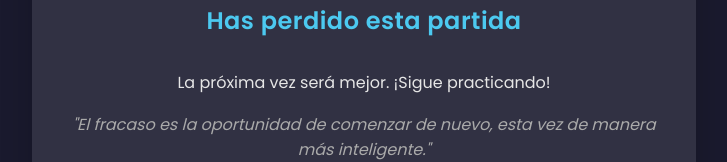
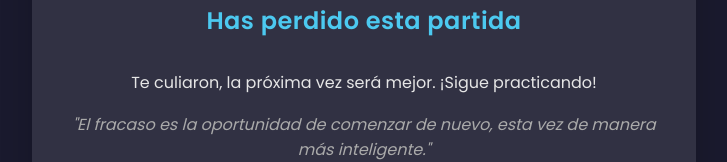
Before and after one commit to valenfd3z/Preguntados, a website: page frontend/perdedor.html in a window 1280 px wide. Shown: the part 321-483 px from the top of the page, without its empty margins (276-1003 px from the left). Drawn offline with Linux system fonts and the light colour scheme.

Commit message:
Update perdedor.html

```diff
--- a/frontend/perdedor.html
+++ b/frontend/perdedor.html
@@ -72,7 +72,7 @@
       <h1>¡No te rindas!</h1>
       <h2>Has perdido esta partida</h2>
       <div class="score-display" id="scoreDisplay"></div>
-      <p>La próxima vez será mejor. ¡Sigue practicando!</p>
+      <p>Te culiaron, la próxima vez será mejor. ¡Sigue practicando!</p>
       <p class="encouragement">"El fracaso es la oportunidad de comenzar de nuevo, esta vez de manera más inteligente."</p>
       <a href="index.html" class="btn-return">Volver al Inicio</a>
     </div>
```
